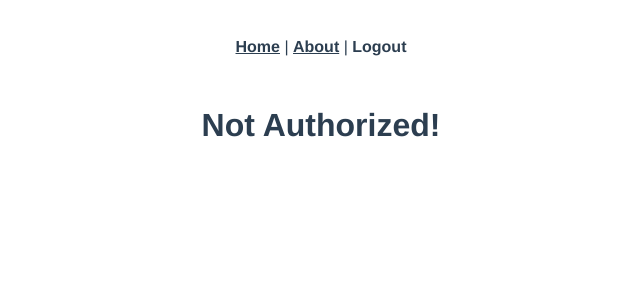
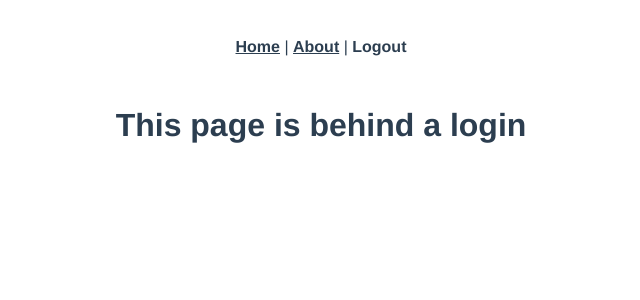
Before and after one commit to jefferyf/SimpleClient, a Vue app: page /secure in a window 1280 px wide. Shown: the top 300 px of the page, without its empty margins (319-959 px from the left). Built offline with nearby package versions, Linux system fonts and the light colour scheme; sample sign-in values are in the browser's storage.

Commit message:
minor test updates

```diff
--- a/src/components/Secure.vue
+++ b/src/components/Secure.vue
@@ -1,3 +1,5 @@
 <template>
-  <div><h1>Not Authorized!</h1></div>
+  <div>
+    <h1>This page is behind a login</h1>
+  </div>
 </template>
--- a/src/store.js
+++ b/src/store.js
@@ -30,7 +30,10 @@ export default new Vuex.Store({
       state.loggingIn = false;
     },
     logout(state) {
-      (state.status = ""), (state.token = "");
+      state.status = "";
+      state.token = "";
+      state.loginSuccessful = false;
+      state.loggingIn = false;
     }
   },
   getters: {
```
Also changed, not shown: 1 other file (tests, documents, lock files or other folders).
